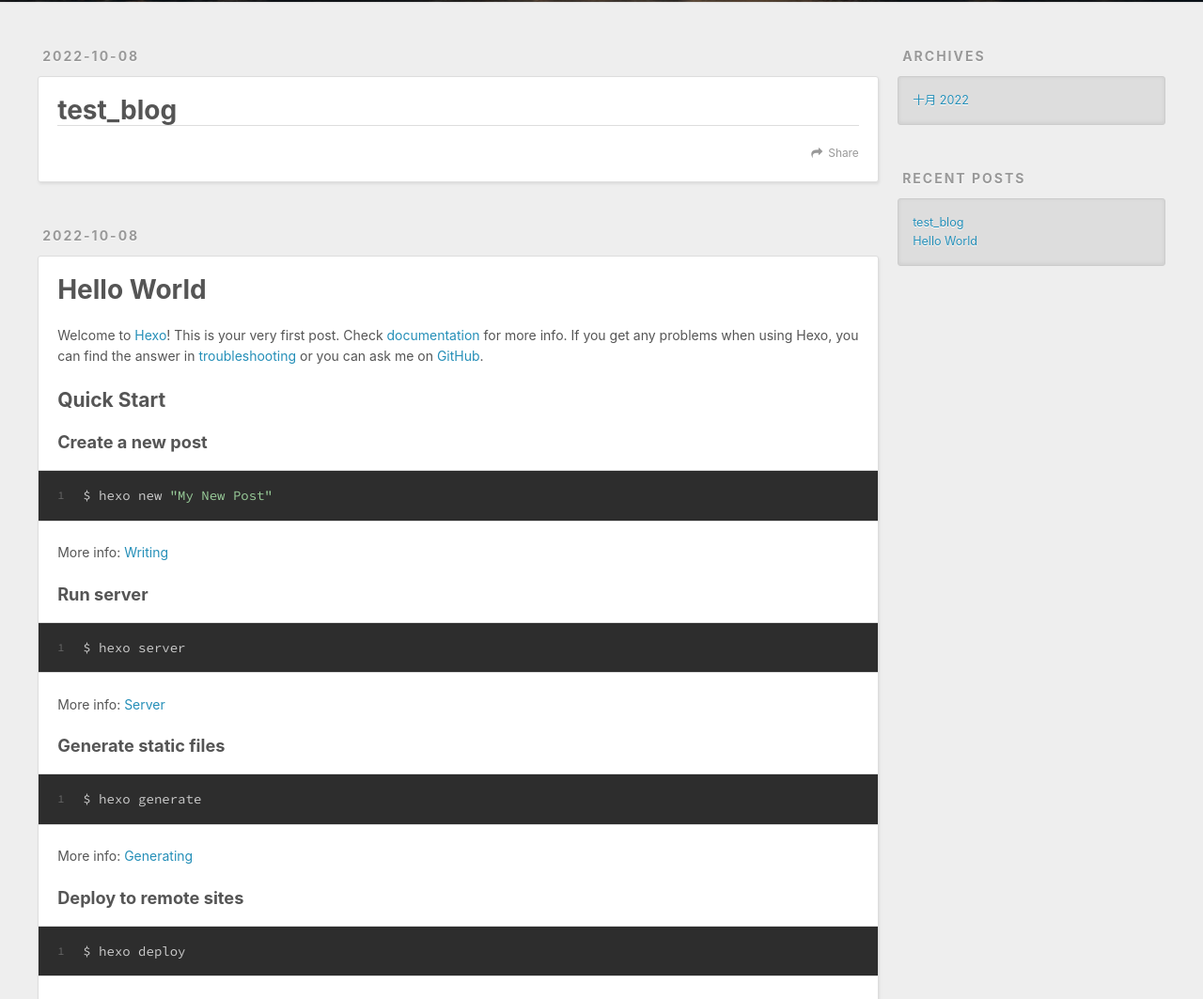
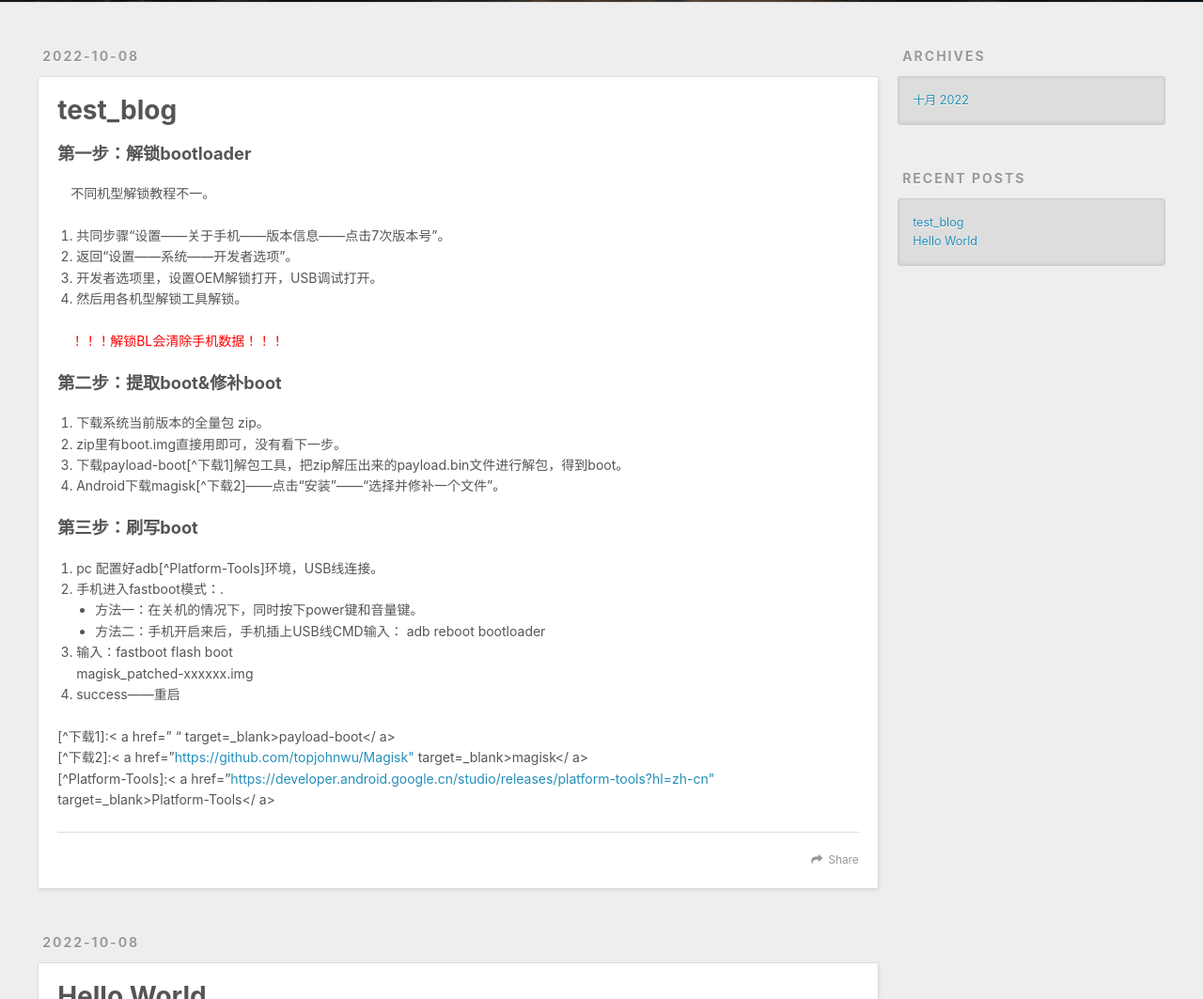
Before and after one commit to x-songmin/x-songmin.github.io, a plain HTML site: page index.html in a window 1280 px wide. Shown: the part 298-1361 px from the top of the page at 94% size. Drawn offline with nearby package versions, Linux system fonts and the light colour scheme.

Commit message:
Site updated: 2022-10-08 14:20:33

```diff
--- a/index.html
+++ b/index.html
@@ -88,11 +88,36 @@
 
     <div class="article-entry" itemprop="articleBody">
 
+        <h3 id="第一步：解锁bootloader"><a href="#第一步：解锁bootloader" class="headerlink" title="第一步：解锁bootloader"></a>第一步：解锁bootloader</h3><p>&ensp;&ensp;不同机型解锁教程不一。</p>
+<ol>
+<li>共同步骤“设置——关于手机——版本信息——点击7次版本号”。</li>
+<li>返回“设置——系统——开发者选项”。</li>
+<li>开发者选项里，设置OEM解锁打开，USB调试打开。</li>
+<li>然后用各机型解锁工具解锁。</li>
+</ol>
+<p>&ensp;&ensp;<font color=red>！！！解锁BL会清除手机数据！！！</font></p>
+<h3 id="第二步：提取boot-amp-修补boot"><a href="#第二步：提取boot-amp-修补boot" class="headerlink" title="第二步：提取boot&amp;修补boot"></a>第二步：提取boot&amp;修补boot</h3><ol>
+<li>下载系统当前版本的全量包 zip。</li>
+<li>zip里有boot.img直接用即可，没有看下一步。</li>
+<li>下载payload-boot[^下载1]解包工具，把zip解压出来的payload.bin文件进行解包，得到boot。</li>
+<li>Android下载magisk[^下载2]——点击“安装”——“选择并修补一个文件”。</li>
+</ol>
+<h3 id="第三步：刷写boot"><a href="#第三步：刷写boot" class="headerlink" title="第三步：刷写boot"></a>第三步：刷写boot</h3><ol>
+<li>pc 配置好adb[^Platform-Tools]环境，USB线连接。</li>
+<li>手机进入fastboot模式：. <ul>
+<li>方法一：在关机的情况下，同时按下power键和音量键。</li>
+<li>方法二：手机开启来后，手机插上USB线CMD输入： adb reboot bootloader</li>
+</ul>
+</li>
+<li>输入：fastboot flash boot<br>magisk_patched-xxxxxx.img</li>
+<li>success——重启</li>
+</ol>
+<p>[^下载1]:&lt; a href=” “ target=_blank&gt;payload-boot&lt;/ a&gt;<br>[^下载2]:&lt; a href=”<a target="_blank" rel="noopener" href="https://github.com/topjohnwu/Magisk&quot;">https://github.com/topjohnwu/Magisk&quot;</a> target=_blank&gt;magisk&lt;/ a&gt;<br>[^Platform-Tools]:&lt; a href=”<a target="_blank" rel="noopener" href="https://developer.android.google.cn/studio/releases/platform-tools?hl=zh-cn&quot;">https://developer.android.google.cn/studio/releases/platform-tools?hl=zh-cn&quot;</a> target=_blank&gt;Platform-Tools&lt;/ a&gt;</p>
 
 
     </div>
     <footer class="article-footer">
-      <a data-url="http://x-songmin.github.io/2022/10/08/test-blog/" data-id="cl8zigqz10001akv9061w9xch" class="article-share-link">Share</a>
+      <a data-url="http://x-songmin.github.io/2022/10/08/test-blog/" data-id="cl8zirsm20001z0v9ht3e1wue" class="article-share-link">Share</a>
 
 
     </footer>
@@ -141,7 +166,7 @@
 
     </div>
     <footer class="article-footer">
-      <a data-url="http://x-songmin.github.io/2022/10/08/hello-world/" data-id="cl8zigqys0000akv94o4naf9x" class="article-share-link">Share</a>
+      <a data-url="http://x-songmin.github.io/2022/10/08/hello-world/" data-id="cl8zirslt0000z0v95bqgbzfj" class="article-share-link">Share</a>
 
 
     </footer>
```
Also changed, not shown: 2022/10/08/hello-world/index.html (+1 -1 lines), 2022/10/08/test-blog/index.html (+29 -4 lines).
